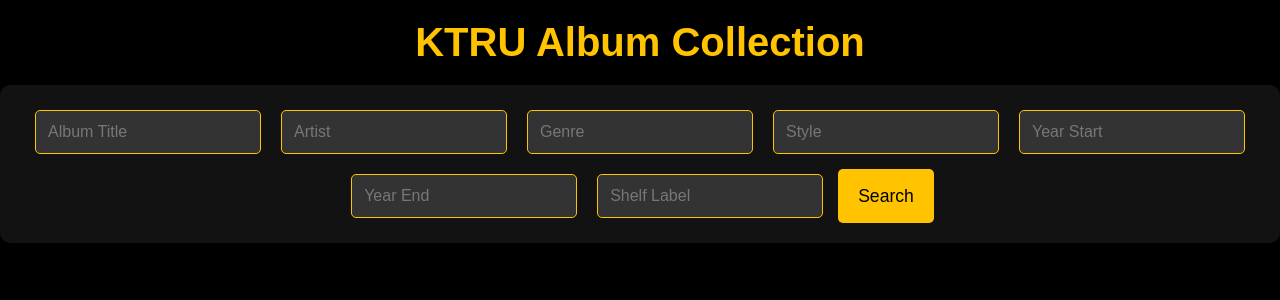
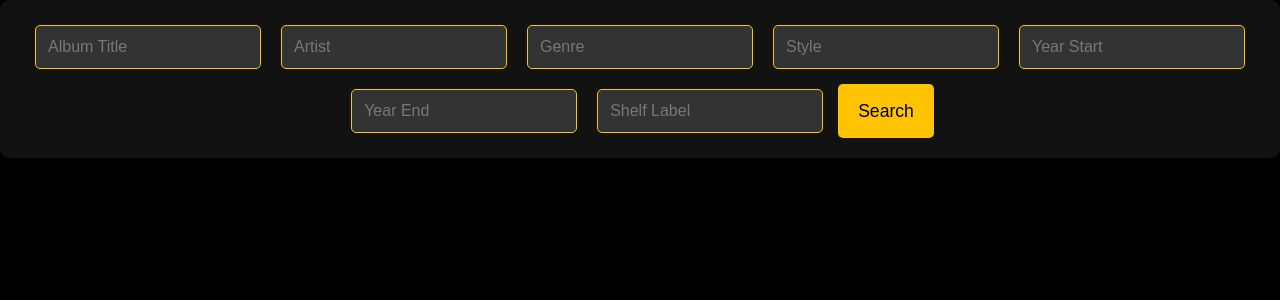
Before and after one commit to mlb21/ktrudataba, a Flask app: page / in a window 1280 px wide. Shown: the top 300 px of the page. Run offline with Flask 3, Linux system fonts and the light colour scheme.

Commit message:
made changes to index

```diff
--- a/templates/index.html
+++ b/templates/index.html
@@ -228,7 +228,6 @@
     </script>
 </head>
 <body>
-    <h1>KTRU Album Collection</h1>
     <div class="search-container">
         <input type="text" id="search-title" placeholder="Album Title" autocomplete="on">
         <input type="text" id="search-artist" placeholder="Artist" autocomplete="on">
```
